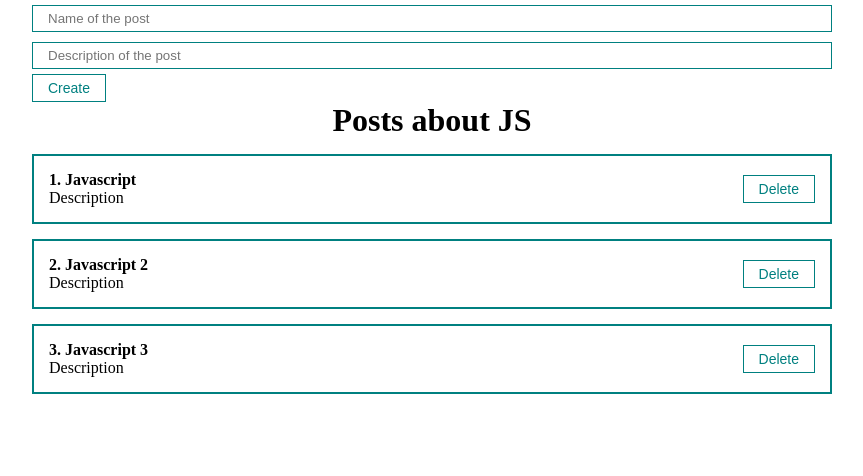
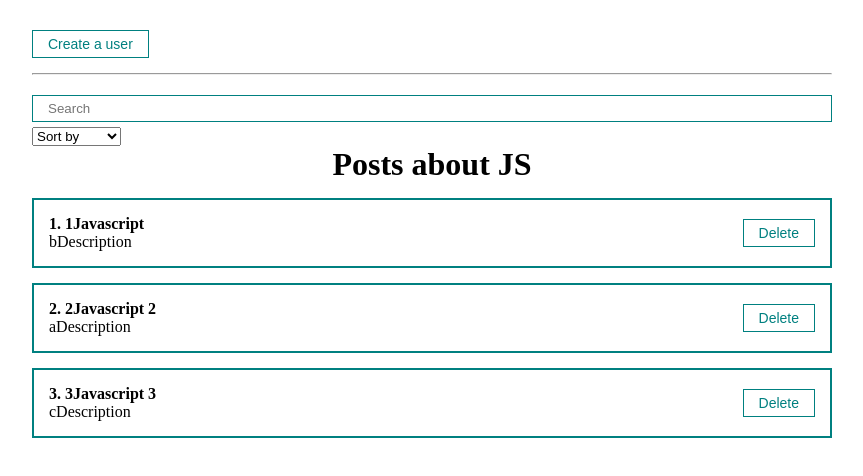
Before and after one commit to equalsgood/react-crash-course, a React (Create React App) app in the folder ulbi-fundamental-react/: page / in a window 1280 px wide. Shown: the top 476 px of the page, without its empty margins (208-1071 px from the left). Built offline with nearby package versions, Linux system fonts and the light colour scheme.

Commit message:
ulbi react second commit

```diff
--- a/ulbi-fundamental-react/package.json
+++ b/ulbi-fundamental-react/package.json
@@ -10,6 +10,7 @@
     "react": "^19.2.0",
     "react-dom": "^19.2.0",
     "react-scripts": "5.0.1",
+    "react-transition-group": "^4.4.5",
     "web-vitals": "^2.1.4"
   },
   "scripts": {
--- a/ulbi-fundamental-react/src/App.js
+++ b/ulbi-fundamental-react/src/App.js
@@ -1,17 +1,34 @@
 import './styles/App.css';
 import PostList from "./components/PostList";
-import {useState} from "react";
+import {useMemo, useState} from "react";
 import PostForm from "./components/PostForm";
+import PostFilter from "./components/PostFilter";
+import Modal from "./components/UI/Modal";
+import Button from "./components/UI/Button";
 
 function App() {
     const [posts, setPosts] = useState([
-        { id: 1, name: 'Javascript', description: "Description" },
-        { id: 2, name: 'Javascript 2', description: "Description" },
-        { id: 3, name: 'Javascript 3', description: "Description" },
+        { id: 1, name: '1Javascript', description: "bDescription" },
+        { id: 2, name: '2Javascript 2', description: "aDescription" },
+        { id: 3, name: '3Javascript 3', description: "cDescription" },
     ]);
+    const [filter, setFilter] = useState({ searchQuery: '', selectedSort: '' });
+    const [modal, setModal] = useState(false);
+
+    const sortedPosts = useMemo(() => {
+        if(filter.selectedSort) {
+            return [...posts].sort((a, b) => a[filter.selectedSort].localeCompare(b[filter.selectedSort]));
+        }
+        return posts;
+    },[filter.selectedSort, posts]);
+
+    const searchedAndSortedPosts = useMemo(() => {
+        return sortedPosts.filter(post => post.name.toLowerCase().includes(filter.searchQuery.toLowerCase()));
+    },[filter.searchQuery, sortedPosts]);
 
     const addPostHandler = (newPost) => {
         setPosts([...posts, newPost]);
+        setModal(false);
     }
 
     const remove = (id) => {
@@ -20,8 +37,15 @@ function App() {
 
     return (
         <main className="App">
-            <PostForm addPostHandler={addPostHandler} />
-            <PostList remove={remove} title='Posts about JS' posts={posts} />
+            <Button additionalClasses={['create-user-button']} onClick={() => setModal(true)}>
+                Create a user
+            </Button>
+            <Modal visible={modal} setVisible={setModal}>
+                <PostForm addPostHandler={addPostHandler} />
+            </Modal>
+            <hr/>
+            <PostFilter filter={filter} setFilter={setFilter} />
+            <PostList remove={remove} title='Posts about JS' posts={searchedAndSortedPosts} />
         </main>
     );
 }
--- /dev/null
+++ b/ulbi-fundamental-react/src/components/PostFilter.jsx
@@ -0,0 +1,30 @@
+import React from 'react';
+import Input from "./UI/Input";
+import Select from "./UI/Select";
+
+const PostFilter = ({filter, setFilter}) => {
+    return (
+        <div>
+            <Input
+                placeholder="Search"
+                value={filter.searchQuery}
+                onChange={e => setFilter(prev => {
+                    return { ...prev, searchQuery: e.target.value }
+                })}
+            />
+            <Select
+                defaultValue="Sort by"
+                options={[
+                    {value: 'name', name: 'Name'},
+                    {value: 'description', name: 'Description'},
+                ]}
+                value={filter.selectedSort}
+                onChange={sort => setFilter(prev => {
+                    return { ...prev, selectedSort: sort }
+                })}
+            />
+        </div>
+    );
+};
+
+export default PostFilter;
--- a/ulbi-fundamental-react/src/components/PostList.jsx
+++ b/ulbi-fundamental-react/src/components/PostList.jsx
@@ -2,6 +2,11 @@ import React from 'react';
 import PostItem from "./PostItem";
 
 const PostList = ({title, posts, remove}) => {
+    if(!posts.length)
+        return (
+            <div>Posts are not found</div>
+        )
+
     return (
         <section>
             <h2 className='listTitle'>{title}</h2>
--- a/ulbi-fundamental-react/src/components/UI/Button.jsx
+++ b/ulbi-fundamental-react/src/components/UI/Button.jsx
@@ -1,9 +1,13 @@
 import React from 'react';
 import classes from './ui.module.css';
 
-const Button = ({ children, ...props }) => {
+const Button = ({ children, additionalClasses, ...props }) => {
+    const rootClasses = [classes.button];
+    if(additionalClasses)
+        rootClasses.push(...additionalClasses);
+
     return (
-        <button className={classes.button} {...props}>
+        <button className={rootClasses.join(' ')} {...props}>
             {children}
         </button>
     );
--- /dev/null
+++ b/ulbi-fundamental-react/src/components/UI/Modal.jsx
@@ -0,0 +1,18 @@
+import React from 'react';
+import classes from './ui.module.css';
+
+const Modal = ({children, visible, setVisible}) => {
+    const rootClasses = [classes.modal];
+    if(visible)
+        rootClasses.push(classes.active);
+
+    return (
+        <div className={rootClasses.join(' ')} onClick={() => setVisible(false)}>
+            <div className={classes.modalContent} onClick={(e) => e.stopPropagation()}>
+                {children}
+            </div>
+        </div>
+    );
+};
+
+export default Modal;
--- /dev/null
+++ b/ulbi-fundamental-react/src/components/UI/Select.jsx
@@ -0,0 +1,14 @@
+import React from 'react';
+
+const Select = ({options, defaultValue, value, onChange}) => {
+    return (
+        <select value={value} onChange={(e) => onChange(e.target.value)}>
+            <option disabled value="">{defaultValue}</option>
+            { options.map(option =>
+                <option key={option.value} value={option.value}>{option.name}</option>
+            )}
+        </select>
+    );
+};
+
+export default Select;
--- a/ulbi-fundamental-react/src/components/UI/ui.module.css
+++ b/ulbi-fundamental-react/src/components/UI/ui.module.css
@@ -13,3 +13,26 @@
     margin: 5px 0;
     border: 1px solid teal;
 }
+
+.modal {
+    position: fixed;
+    top: 0;
+    bottom: 0;
+    left: 0;
+    right: 0;
+    display: none;
+    background: rgba(0,0,0,0.5);
+}
+
+.modalContent {
+    padding: 25px;
+    background: white;
+    border-radius: 16px;
+    min-width: 250px;
+}
+
+.modal.active {
+    display: flex;
+    justify-content: center;
+    align-items: center;
+}
--- a/ulbi-fundamental-react/src/styles/App.css
+++ b/ulbi-fundamental-react/src/styles/App.css
@@ -26,3 +26,11 @@
     text-align: center;
     font-size: 32px;
 }
+
+hr {
+    margin: 15px 0;
+}
+
+.create-user-button {
+    margin-top: 30px;
+}
```
Also changed, not shown: 1 other file (tests, documents, lock files or other folders).
